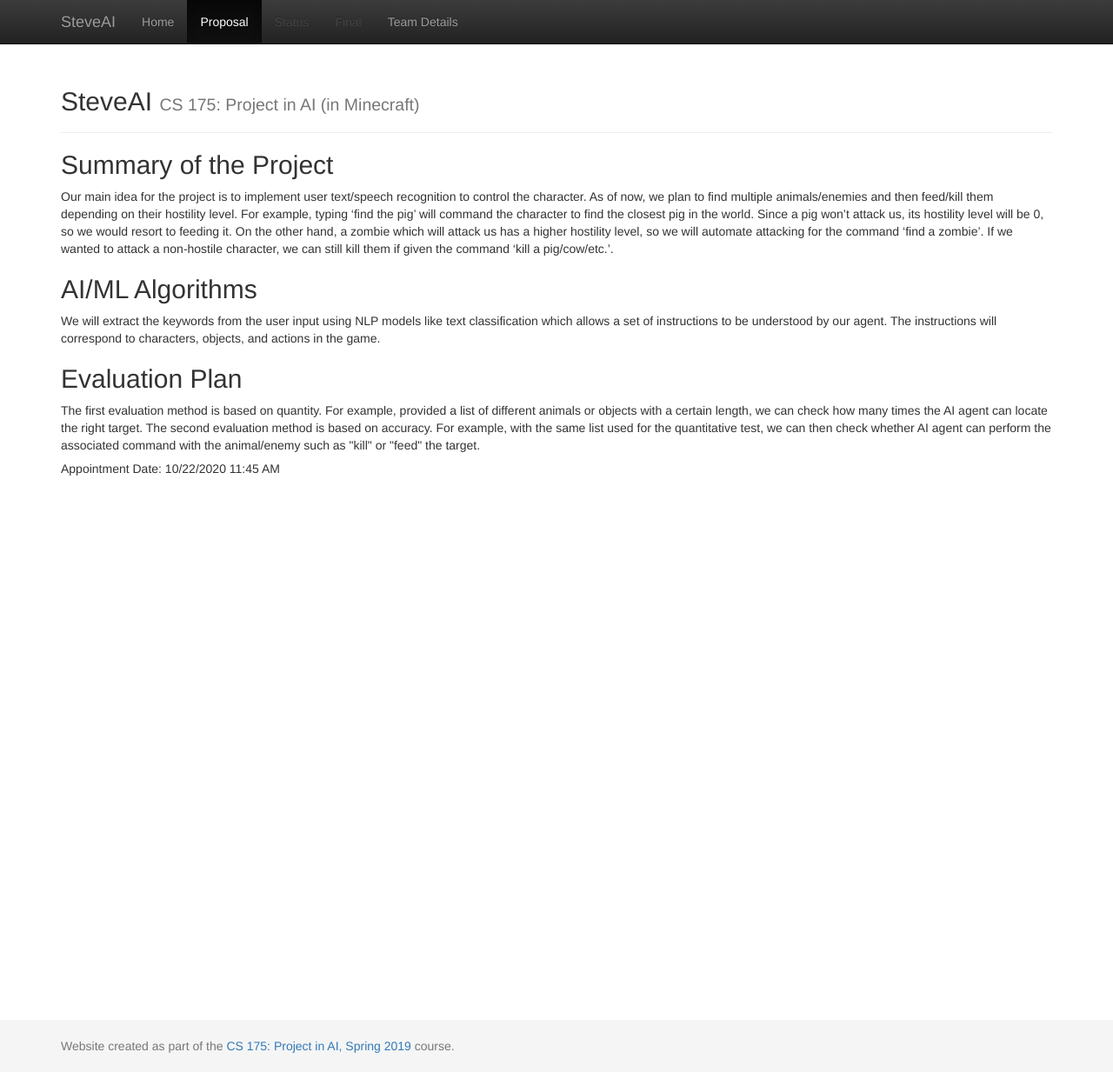
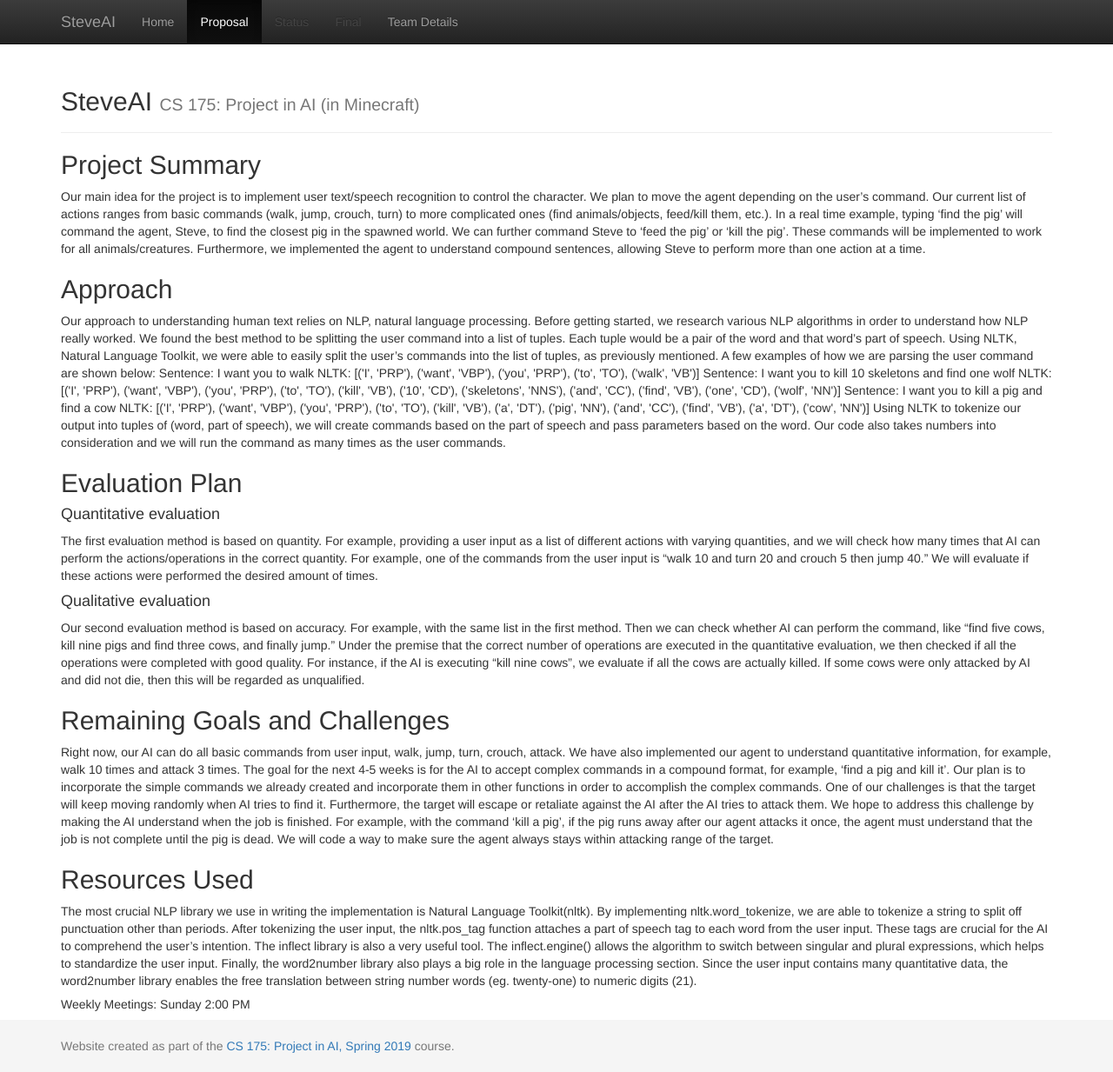
Before and after one commit to RohanMannem/ChatbotSteve, a Jekyll site: the page built from docs/proposal.md, in a window 1280 px wide and 1233 px high. Shown: the whole window at 87% size. Built offline with Jekyll 4.4.1, drawn with Linux system fonts in a browser that asks for light colours.

Commit message:
Update proposal.md

```diff
--- a/docs/proposal.md
+++ b/docs/proposal.md
@@ -3,13 +3,46 @@ layout: default
 title: Proposal
 ---
 
-<h2>Summary of the Project</h2>
-<p>Our main idea for the project is to implement user text/speech recognition to control	the character. As of now, we plan to find multiple animals/enemies and then feed/kill them depending on their hostility level. For example, typing ‘find the pig’ will command the character to find the closest pig in the world. Since a pig won’t attack us, its hostility level will be 0, so we would resort to feeding it. On the other hand, a zombie which will attack us has a higher hostility level, so we will automate attacking for the command ‘find a zombie’. If we wanted to attack a non-hostile character, we can still kill them if given the command ‘kill a pig/cow/etc.’.</p>
+<h2>Project Summary</h2>
+<p>Our main idea for the project is to implement user text/speech recognition to control	the character. We plan to move the agent depending on the user’s command. Our current list of actions ranges from basic commands (walk, jump, crouch, turn) to more complicated ones (find animals/objects, feed/kill them, etc.). In a real time example, typing ‘find the pig’ will command the agent, Steve, to find the closest pig in the spawned world. We can further command Steve to ‘feed the pig’ or ‘kill the pig’. These commands will be implemented to work for all animals/creatures. Furthermore, we implemented the agent to understand compound sentences, allowing Steve to perform more than one action at a time.</p>
 
-<h2>AI/ML Algorithms</h2>
-<p>We will extract the keywords from the user input using NLP models like text classification which allows a set of instructions to be understood by our agent. The instructions will correspond to characters, objects, and actions in the game.</p>
+<h2>Approach</h2>
+<p>Our approach to understanding human text relies on NLP, natural language processing. Before getting started, we research various NLP algorithms in order to understand how NLP really worked. We found the best method to be splitting the user command into a list of tuples. Each tuple would be a pair of the word and that word’s part of speech.
+
+Using NLTK, Natural Language Toolkit, we were able to easily split the user’s commands into the list of tuples, as previously mentioned. A few examples of how we are parsing the user command are shown below:
+
+Sentence: I want you to walk
+NLTK: [('I', 'PRP'), ('want', 'VBP'), ('you', 'PRP'), ('to', 'TO'), ('walk', 'VB')]
+
+Sentence: I want you to kill 10 skeletons and find one wolf
+NLTK: [('I', 'PRP'), ('want', 'VBP'), ('you', 'PRP'), ('to', 'TO'), ('kill', 'VB'), ('10', 'CD'), ('skeletons', 'NNS'), ('and', 'CC'), ('find', 'VB'), ('one', 'CD'), ('wolf', 'NN')]
+
+Sentence: I want you to kill a pig and find a cow
+NLTK: [('I', 'PRP'), ('want', 'VBP'), ('you', 'PRP'), ('to', 'TO'), ('kill', 'VB'), ('a', 'DT'), ('pig', 'NN'), ('and', 'CC'), ('find', 'VB'), ('a', 'DT'), ('cow', 'NN')]
+
+Using NLTK to tokenize our output into tuples of (word, part of speech), we will create commands based on the part of speech and pass parameters based on the word. Our code also takes numbers into consideration and we will run the command as many times as the user commands.
+</p>
 
 <h2>Evaluation Plan</h2>
-<p>The first evaluation method is based on quantity. For example, provided a list of different animals or objects with a certain length, we can check how many times the AI agent can locate the right target. The second evaluation method is based on accuracy. For example, with the same list used for the quantitative test, we can then check whether AI agent can perform the associated command with the animal/enemy such as "kill" or "feed" the target.</p>
+<h4>Quantitative evaluation</h4>
+<p>The first evaluation method is based on quantity. For example, providing a user input as a list of different actions with varying quantities, and we will check how many times that AI can perform the actions/operations in the correct quantity. For example, one of the commands from the user input is “walk 10 and turn 20 and crouch 5 then jump 40.” We will evaluate if these actions were performed the desired amount of times.
+</p>
 
-<h5>Appointment Date: 10/22/2020 11:45 AM</h5>
+<h4>Qualitative evaluation</h4>
+<p>Our second evaluation method is based on accuracy. For example, with the same list in the first method. Then we can check whether AI can perform the command, like “find five cows, kill nine pigs and find three cows, and finally jump.” Under the premise that the correct number of operations are executed in the quantitative evaluation, we then checked if all the operations were completed with good quality. For instance, if the AI is executing “kill nine cows”, we evaluate if all the cows are actually killed. If some cows were only attacked by AI and did not die, then this will be regarded as unqualified.
+</p>
+
+<h2>Remaining Goals and Challenges</h2>
+<p>Right now, our AI can do all basic commands from user input, walk, jump, turn, crouch, attack. We have also implemented our agent to understand quantitative information, for example, walk 10 times and attack 3 times. The goal for the next 4-5 weeks is for the AI to accept complex commands in a compound format, for example, ‘find a pig and kill it’. Our plan is to incorporate the simple commands we already created and incorporate them in other functions in order to accomplish the complex commands.
+
+One of our challenges is that the target will keep moving randomly when AI tries to find it. Furthermore, the target will escape or retaliate against the AI after the AI tries to attack them. We hope to address this challenge by making the AI understand when the job is finished. For example, with the command ‘kill a pig’, if the pig runs away after our agent attacks it once, the agent must understand that the job is not complete until the pig is dead. We will code a way to make sure the agent always stays within attacking range of the target.
+</p>
+
+<h2>Resources Used</h2>
+<p>The most crucial NLP library we use in writing the implementation is Natural Language Toolkit(nltk). By implementing nltk.word_tokenize, we are able to tokenize a string to split off punctuation other than periods. After tokenizing the user input, the nltk.pos_tag function attaches a part of speech tag to each word from the user input. These tags are crucial for the AI to comprehend the user’s intention.
+
+The inflect library is also a very useful tool. The inflect.engine() allows the algorithm to switch between singular and plural expressions, which helps to standardize the user input.
+
+Finally, the word2number library also plays a big role in the language processing section. Since the user input contains many quantitative data, the word2number library enables the free translation between string number words (eg. twenty-one) to numeric digits (21).</p>
+
+<h5>Weekly Meetings: Sunday 2:00 PM</h5>
```
